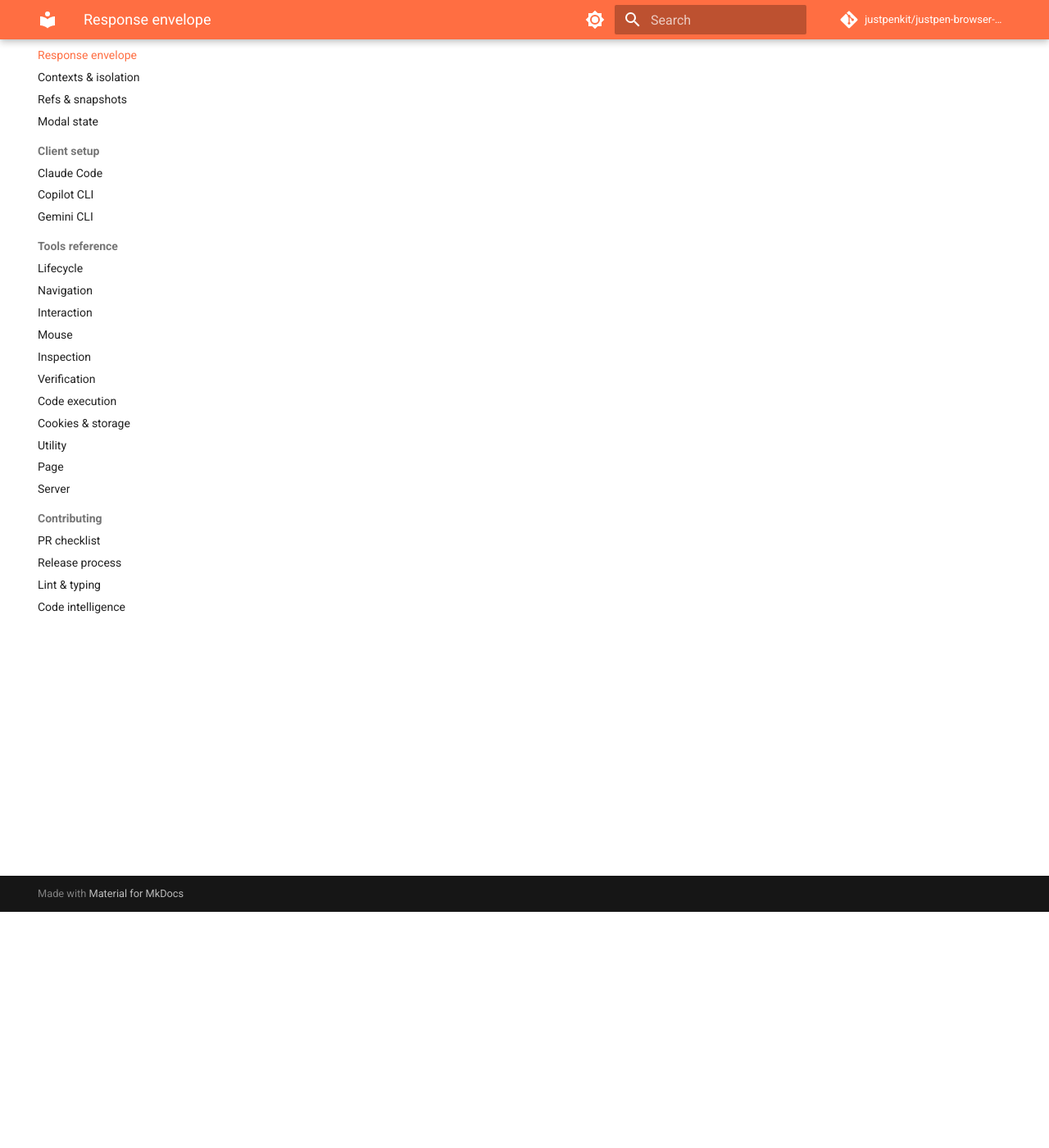
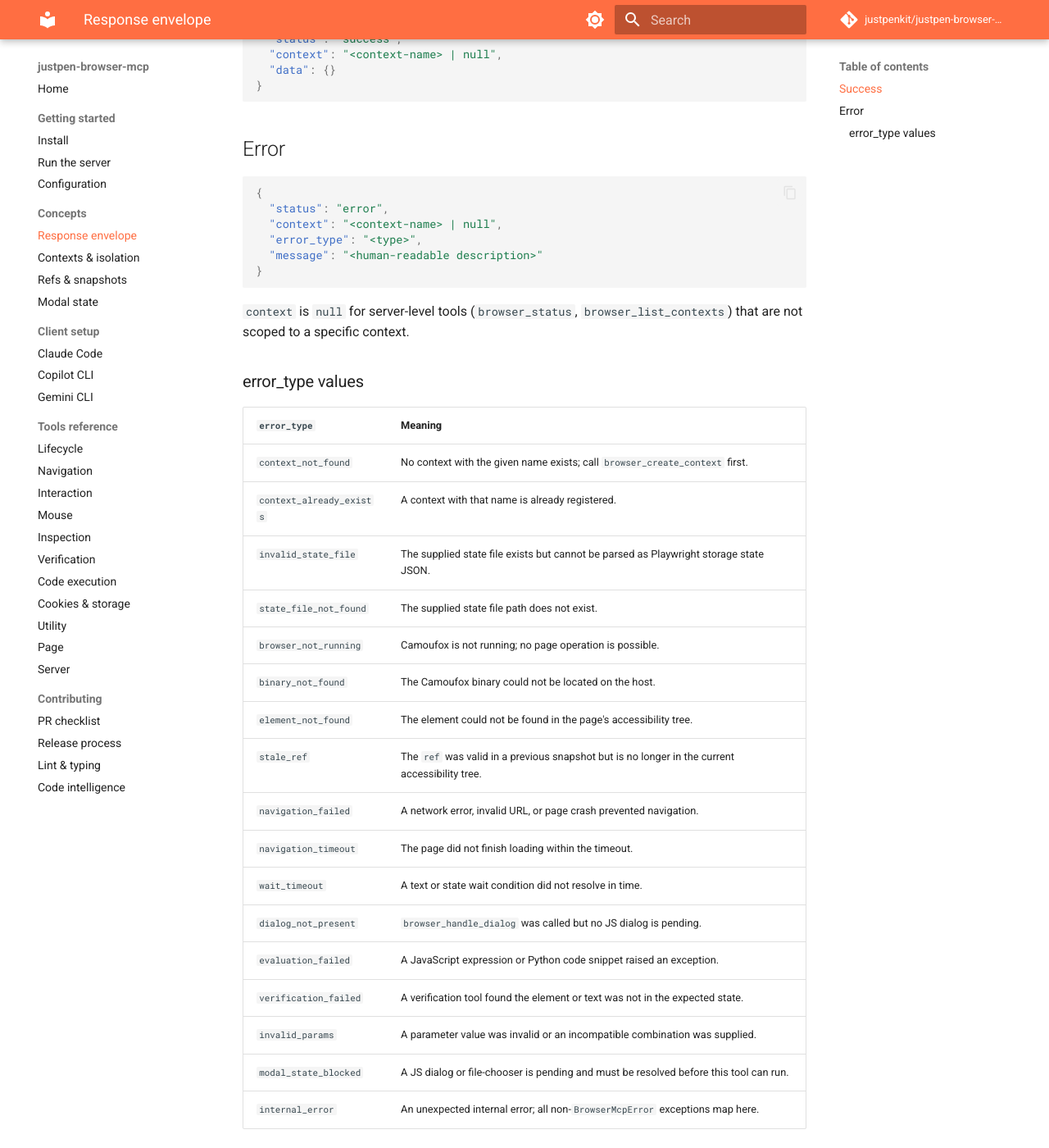
Before and after one commit to justpenkit/justpen-browser-mcp, an MkDocs documentation site: the page built from docs/concepts/response-envelope.md, in a window 1280 px wide and 1400 px high, scrolled down 288 px. Shown: the whole window at 82% size. Built offline with MkDocs 1.6.1 and Material for MkDocs 9.7.7, drawn with Linux system fonts in a browser that asks for light colours; comment, search, counter and statistics services are not loaded; some of the changed text lies outside the part shown.

Commit message:
docs(concepts): migrate response envelope and error_type

````diff
--- a/docs/concepts/response-envelope.md
+++ b/docs/concepts/response-envelope.md
@@ -1 +1,48 @@
 # Response envelope
+
+Every tool returns one of two envelope shapes.
+
+## Success
+
+```json
+{
+  "status": "success",
+  "context": "<context-name> | null",
+  "data": {}
+}
+```
+
+## Error
+
+```json
+{
+  "status": "error",
+  "context": "<context-name> | null",
+  "error_type": "<type>",
+  "message": "<human-readable description>"
+}
+```
+
+`context` is `null` for server-level tools (`browser_status`, `browser_list_contexts`) that are not scoped to a specific context.
+
+### error_type values
+
+| `error_type` | Meaning |
+|---|---|
+| `context_not_found` | No context with the given name exists; call `browser_create_context` first. |
+| `context_already_exists` | A context with that name is already registered. |
+| `invalid_state_file` | The supplied state file exists but cannot be parsed as Playwright storage state JSON. |
+| `state_file_not_found` | The supplied state file path does not exist. |
+| `browser_not_running` | Camoufox is not running; no page operation is possible. |
+| `binary_not_found` | The Camoufox binary could not be located on the host. |
+| `element_not_found` | The element could not be found in the page's accessibility tree. |
+| `stale_ref` | The `ref` was valid in a previous snapshot but is no longer in the current accessibility tree. |
+| `navigation_failed` | A network error, invalid URL, or page crash prevented navigation. |
+| `navigation_timeout` | The page did not finish loading within the timeout. |
+| `wait_timeout` | A text or state wait condition did not resolve in time. |
+| `dialog_not_present` | `browser_handle_dialog` was called but no JS dialog is pending. |
+| `evaluation_failed` | A JavaScript expression or Python code snippet raised an exception. |
+| `verification_failed` | A verification tool found the element or text was not in the expected state. |
+| `invalid_params` | A parameter value was invalid or an incompatible combination was supplied. |
+| `modal_state_blocked` | A JS dialog or file-chooser is pending and must be resolved before this tool can run. |
+| `internal_error` | An unexpected internal error; all non-`BrowserMcpError` exceptions map here. |
````
